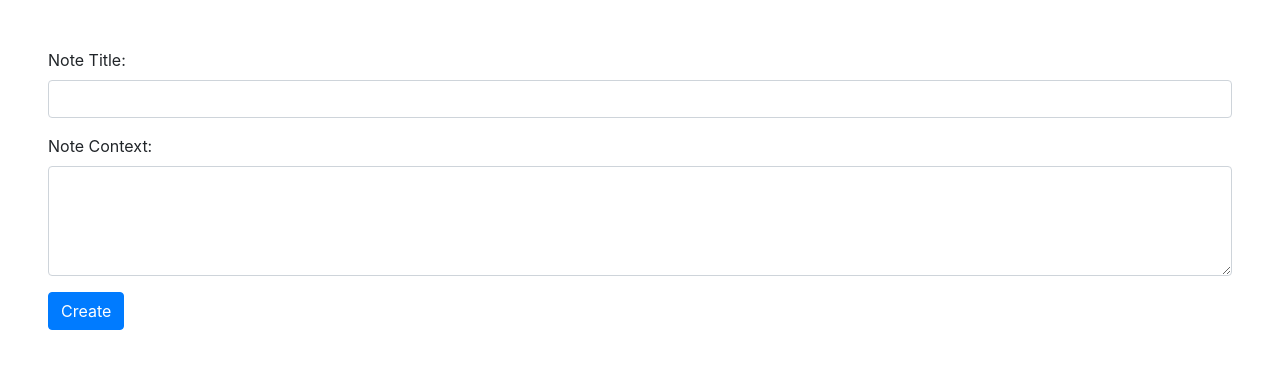
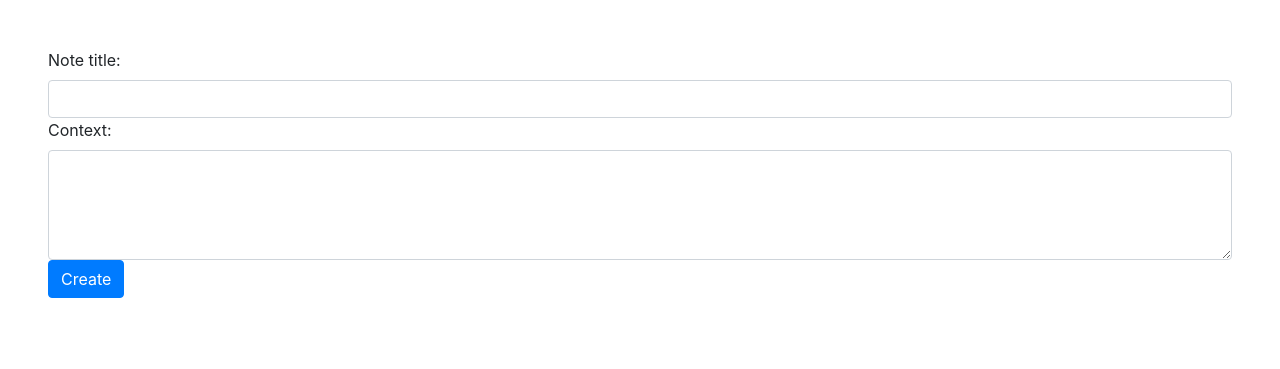
Before and after one commit to arthurringoringo/DB-NoteAppChallenge, a Django app: template notes/templates/notes/noteCreate.html in a window 1280 px wide. Shown: the part 56-425 px from the top of the page. Run offline with Django 3.2, Linux system fonts and the light colour scheme; the template is opened without the code that fills it: values that come from a table or form of the project are taken from there, others are empty; some libraries are stand-ins or nearby versions.

Commit message:
ImplementedWorkingCreateFunction

```diff
--- a/notes/forms.py
+++ b/notes/forms.py
@@ -1,6 +1,10 @@
 from django import forms
 from .models import Note
+from django.forms import ModelForm
 
 class CreateForm(forms.ModelForm):
-    notetitle = forms.CharField(label='Note Title', max_length=55)
-    notecontext = forms.CharField(widget=forms.Textarea)
+    note_title = forms.CharField(widget=forms.TextInput(attrs={'class':'form-control'}))
+    context = forms.CharField(widget=forms.Textarea(attrs={'class':'form-control','rows':'4'}))
+    class Meta:
+        model = Note
+        fields = 'note_title','context'
--- a/notes/templates/notes/noteCreate.html
+++ b/notes/templates/notes/noteCreate.html
@@ -21,7 +21,7 @@
         <div class="collapse navbar-collapse" id="navbarNav">
           <ul class="navbar-nav">
             <li class="nav-item ">
-              <a class="nav-link" href="#">Create</a>
+              <a class="nav-link" href="{% url 'notes:notecreate' %}">Create</a>
             </li>
             <li class="nav-item">
               <a class="nav-link" href="{% url 'notes:notelist' %}">View</a>
@@ -31,17 +31,10 @@
       </nav>
 
     <div class="m-5">
-       <form action = "{% url 'notes:notelist' %}" method="post">
+       <form action = "{% url 'notes:notecreate' %}" method="POST">
        {% csrf_token %}
-            <div class = "form-group">
-                <label for="notetitle">Note Title:</label>
-                <input type="text" class="form-control" id="notetitle" value="{{notetitle}}" required>
-            </div>
-            <div class="form-group">
-                <label for="notecontext">Note Context:</label>
-                <textarea class="form-control" id="notecontext" rows="4" value="{{notecontext}}" required></textarea>
-            </div>
-            <button type="submit" class="btn btn-primary mb-2" value="Create">Create</button>
+          {{form}}
+            <button type="submit" class="btn btn-primary mb-2" >Create</button>
        </form>
 
     </div>
--- a/notes/templates/notes/noteView.html
+++ b/notes/templates/notes/noteView.html
@@ -21,7 +21,7 @@
         <div class="collapse navbar-collapse" id="navbarNav">
           <ul class="navbar-nav">
             <li class="nav-item ">
-              <a class="nav-link" href="#">Create</a>
+              <a class="nav-link" href="{% url 'notes:notecreate' %}">Create</a>
             </li>
             <li class="nav-item">
               <a class="nav-link" href="{% url 'notes:notelist' %}">View</a>
--- a/notes/templates/notes/notes.html
+++ b/notes/templates/notes/notes.html
@@ -21,7 +21,7 @@
         <div class="collapse navbar-collapse" id="navbarNav">
           <ul class="navbar-nav">
             <li class="nav-item ">
-              <a class="nav-link" href="#">Create</a>
+              <a class="nav-link" href="{% url 'notes:notecreate' %}">Create</a>
             </li>
             <li class="nav-item">
               <a class="nav-link" href="{% url 'notes:notelist' %}">View</a>
```
Also changed, not shown: notes/views.py (+9 -16 lines).
